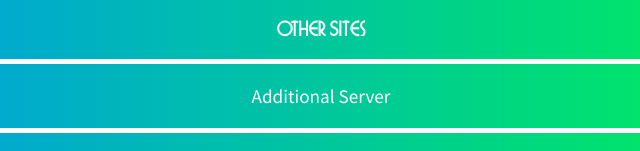
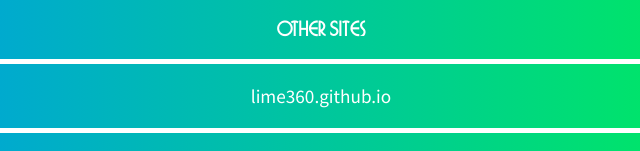
Before and after one commit to lime360/website, a plain HTML site: page public/carrd.html in a window 1280 px wide. Shown: the part 619-770 px from the top of the page, 319-959 px from the left. Drawn offline with Linux system fonts and the light colour scheme.

Commit message:
iujksdhjioklsdjfiokldjkljadfjkladjklasjfas

```diff
--- a/public/carrd.html
+++ b/public/carrd.html
@@ -46,10 +46,6 @@
     <a href="https://ko-fi.com/lime360">Ko-Fi</a>
     </div>
     <h3 style="text-align: center">Other Sites</h3>
-    <div class="link">
-    <a href="https://lime360.xp3.biz">Additional Server</a>
-    </div>
-    <br>
     <div class="link">
     <a href="https://lime360.github.io">lime360.github.io</a>
     </div>
```
